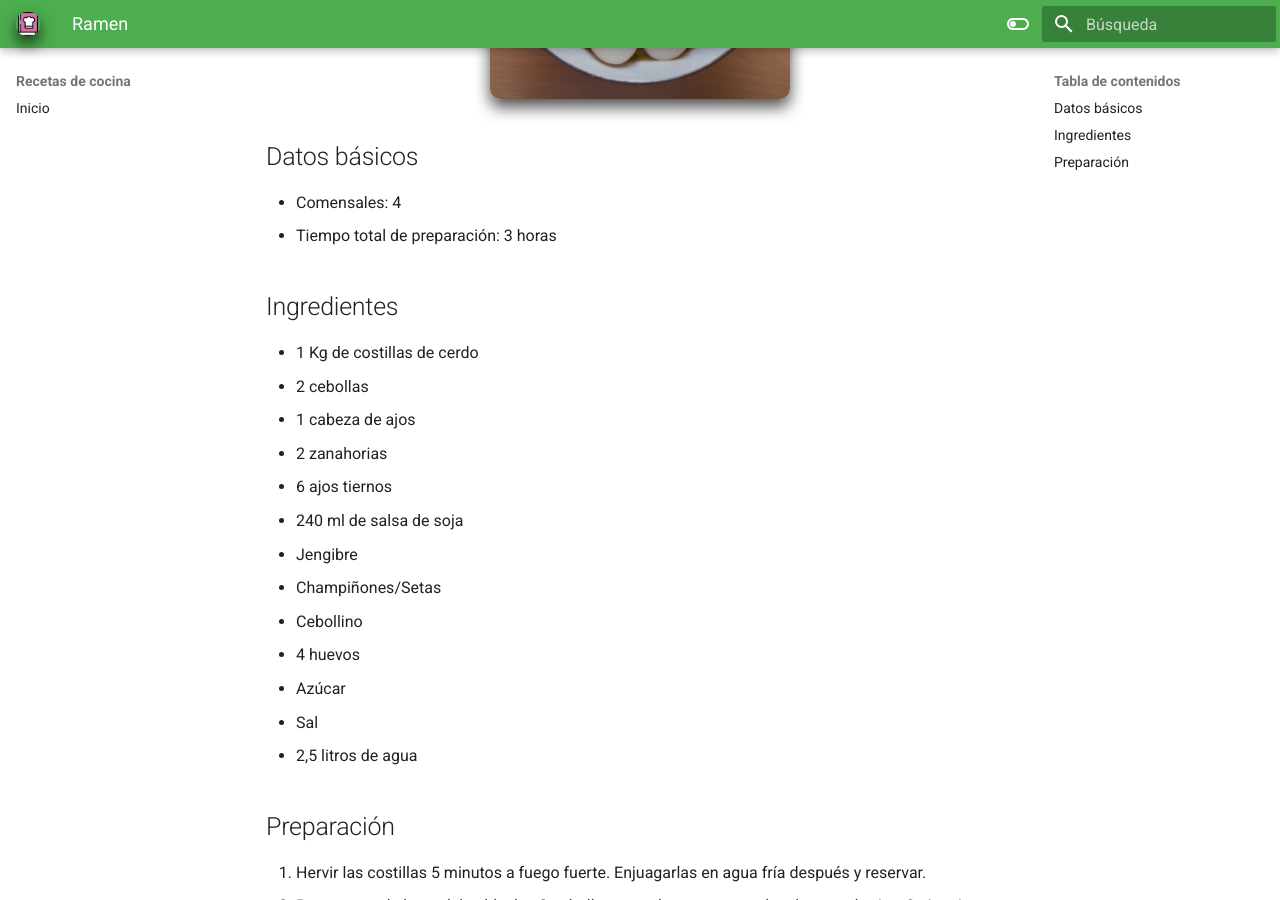
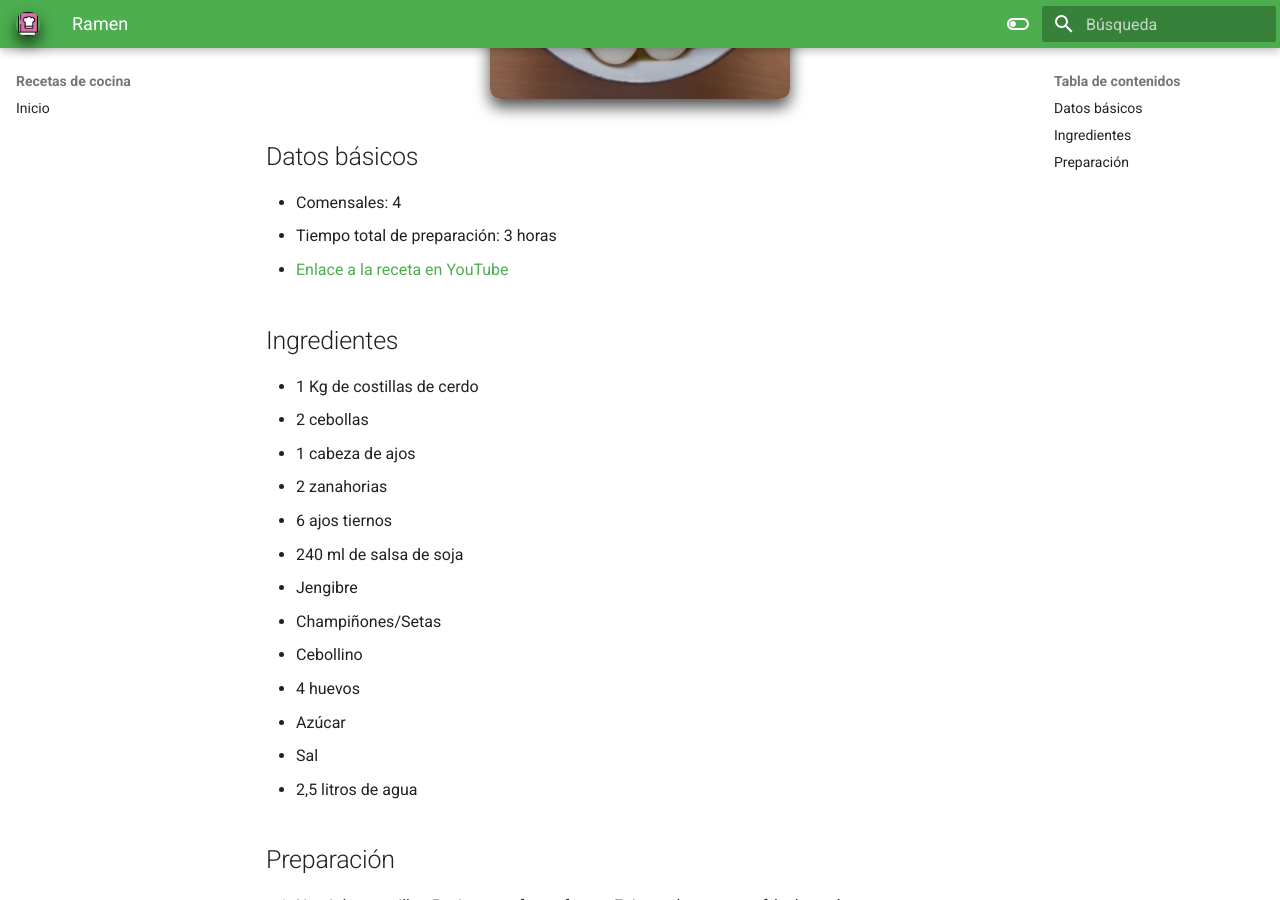
Before and after one commit to nachoiborraIES/recetas, an MkDocs documentation site: the page built from docs/ramen.md, in a window 1280 px wide and 900 px high, scrolled down 382 px. Built offline with MkDocs 1.6.1 and Material for MkDocs 9.7.7, drawn with Linux system fonts in a browser that asks for light colours.

Commit message:
Link ramen YouTube

```diff
--- a/docs/ramen.md
+++ b/docs/ramen.md
@@ -8,6 +8,7 @@
 
 * Comensales: 4
 * Tiempo total de preparación: 3 horas
+* [Enlace a la receta en YouTube](https://www.youtube.com/watch?v=TMrZXI1mWiM)
 
 ## Ingredientes
 
```
